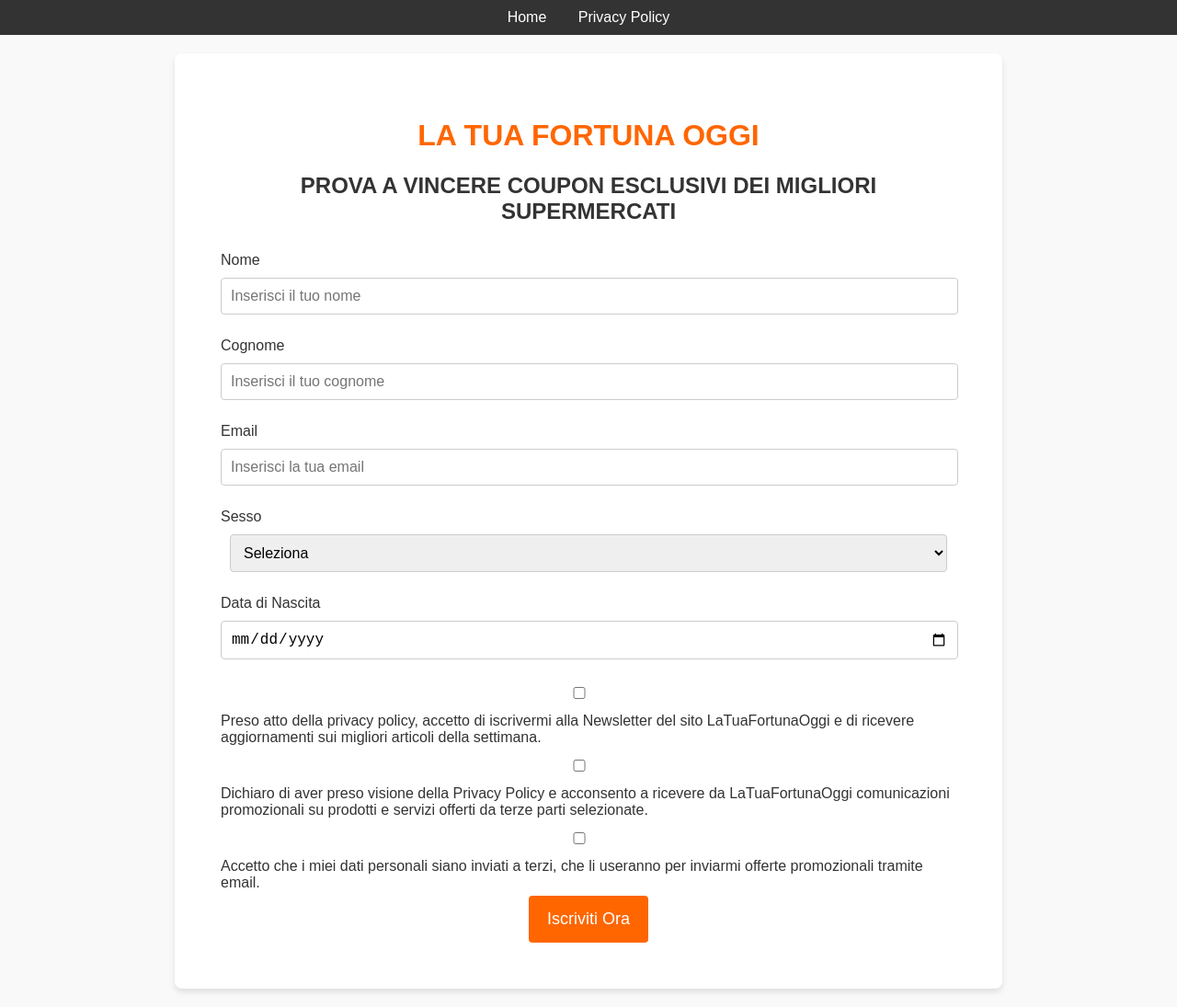
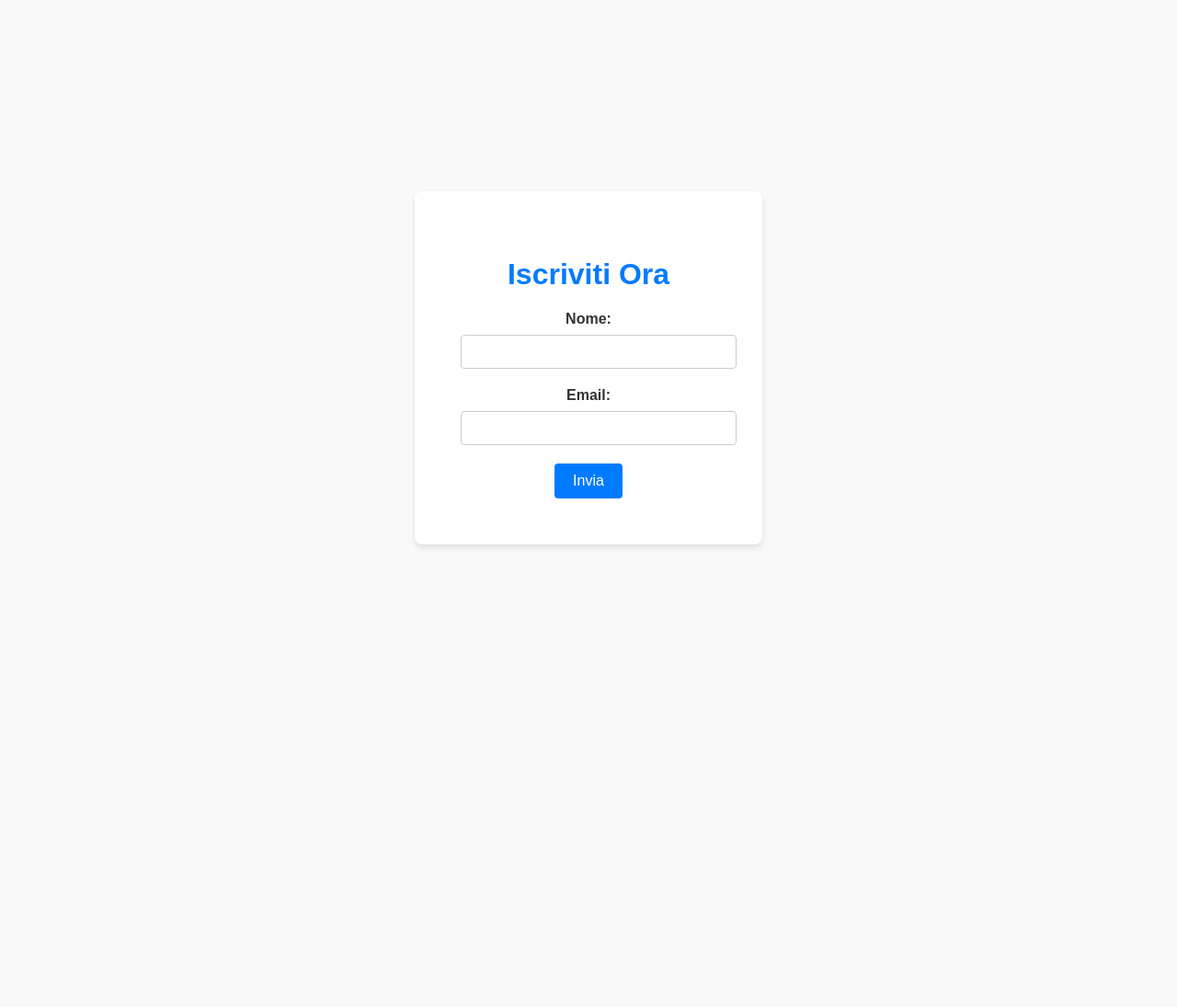
Before and after one commit to Aurealeads/Latuafortunaoggi, a plain HTML site: page index.html in a window 1280 px wide. Shown: the whole page at 92% size. After the commit the page ends 800 px from the top, so only its background shows below. Drawn offline with Linux system fonts and the light colour scheme.

Commit message:
Update index.html

```diff
--- a/index.html
+++ b/index.html
@@ -3,7 +3,7 @@
 <head>
     <meta charset="UTF-8">
     <meta name="viewport" content="width=device-width, initial-scale=1.0">
-    <title>LA TUA FORTUNA OGGI</title>
+    <title>Modulo di Iscrizione</title>
     <style>
         body {
             font-family: Arial, sans-serif;
@@ -11,100 +11,62 @@
             padding: 0;
             background-color: #f9f9f9;
             color: #333;
+            display: flex;
+            justify-content: center;
+            align-items: center;
+            height: 100vh;
         }
-        .container {
+        .form-container {
             text-align: center;
             padding: 50px;
             background-color: #ffffff;
-            margin: 20px auto;
-            max-width: 800px;
+            max-width: 400px;
             box-shadow: 0 4px 6px rgba(0, 0, 0, 0.1);
             border-radius: 8px;
         }
         h1 {
-            color: #ff6600;
-        }
-        h2 {
-            color: #333;
+            color: #007bff;
         }
         form {
-            margin-top: 30px;
+            margin-top: 20px;
         }
         label {
             display: block;
-            text-align: left;
-            margin: 10px 0 5px;
-            font-size: 16px;
+            font-weight: bold;
+            margin-bottom: 8px;
         }
-        input, select {
-            width: calc(100% - 20px);
+        input {
+            width: 100%;
             padding: 10px;
-            margin: 5px 0 15px;
+            margin-bottom: 20px;
             border: 1px solid #ccc;
             border-radius: 4px;
-            font-size: 16px;
         }
         button {
-            background-color: #ff6600;
-            color: #ffffff;
-            padding: 15px 20px;
+            padding: 10px 20px;
+            background-color: #007bff;
+            color: white;
             border: none;
             border-radius: 4px;
-            font-size: 18px;
+            font-size: 16px;
             cursor: pointer;
         }
         button:hover {
-            background-color: #e65c00;
+            background-color: #0056b3;
         }
     </style>
 </head>
 <body>
-<nav style="background-color: #333; padding: 10px; text-align: center;">
-    <a href="index.html" style="color: white; text-decoration: none; margin: 0 15px;">Home</a>
-    <a href="seconda_pagina.html" style="color: white; text-decoration: none; margin: 0 15px;">Privacy Policy</a>
-</nav>
+    <div class="form-container">
+        <h1>Iscriviti Ora</h1>
+        <form action="success.html" method="GET">
+            <label for="nome">Nome:</label>
+            <input type="text" id="nome" name="nome" required>
 
-    <div class="container">
-        <h1>LA TUA FORTUNA OGGI</h1>
-        <h2>PROVA A VINCERE COUPON ESCLUSIVI DEI MIGLIORI SUPERMERCATI</h2>
+            <label for="email">Email:</label>
+            <input type="email" id="email" name="email" required>
 
-        <form action="success.html" method="post">
-            <label for="nome">Nome</label>
-            <input type="text" id="nome" name="nome" placeholder="Inserisci il tuo nome" required>
-
-            <label for="cognome">Cognome</label>
-            <input type="text" id="cognome" name="cognome" placeholder="Inserisci il tuo cognome" required>
-
-            <label for="email">Email</label>
-            <input type="email" id="email" name="email" placeholder="Inserisci la tua email" required>
-
-            <label for="sesso">Sesso</label>
-            <select id="sesso" name="sesso" required>
-                <option value="">Seleziona</option>
-                <option value="uomo">Uomo</option>
-                <option value="donna">Donna</option>
-                <option value="altro">Altro</option>
-            </select>
-
-            <label for="data_nascita">Data di Nascita</label>
-            <input type="date" id="data_nascita" name="data_nascita" required>
-
-            <label>
-                <input type="checkbox" name="iscrizione_newsletter" value="si" required>
-                Preso atto della privacy policy, accetto di iscrivermi alla Newsletter del sito LaTuaFortunaOggi e di ricevere aggiornamenti sui migliori articoli della settimana.
-            </label>
-
-            <label>
-                <input type="checkbox" name="promozioni_LaTuaFortunaOggi" value="si" required>
-                Dichiaro di aver preso visione della Privacy Policy e acconsento a ricevere da LaTuaFortunaOggi comunicazioni promozionali su prodotti e servizi offerti da terze parti selezionate.
-            </label>
-
-            <label>
-                <input type="checkbox" name="dati_a_terzi" value="si" required>
-                Accetto che i miei dati personali siano inviati a terzi, che li useranno per inviarmi offerte promozionali tramite email.
-            </label>
-
-            <button type="submit">Iscriviti Ora</button>
+            <button type="submit">Invia</button>
         </form>
     </div>
 </body>
```
